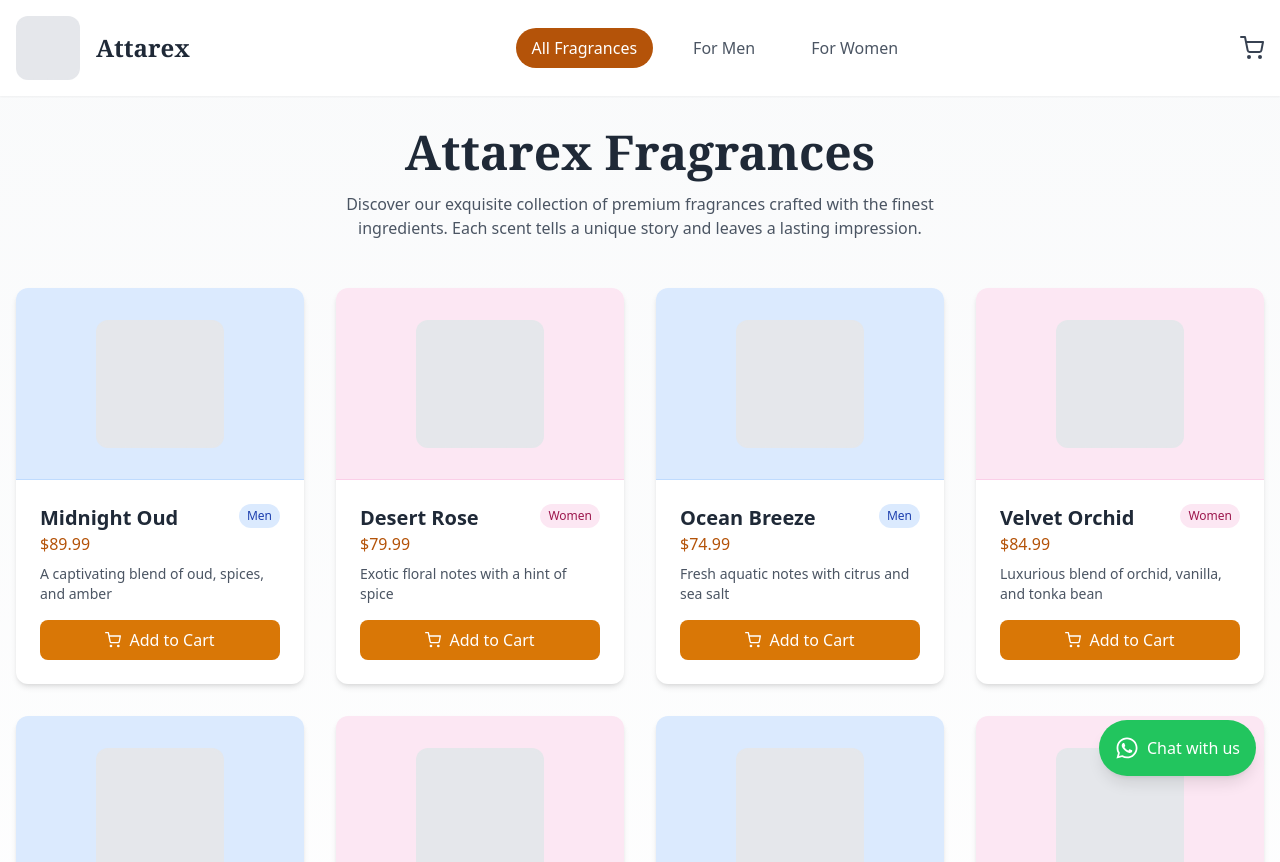
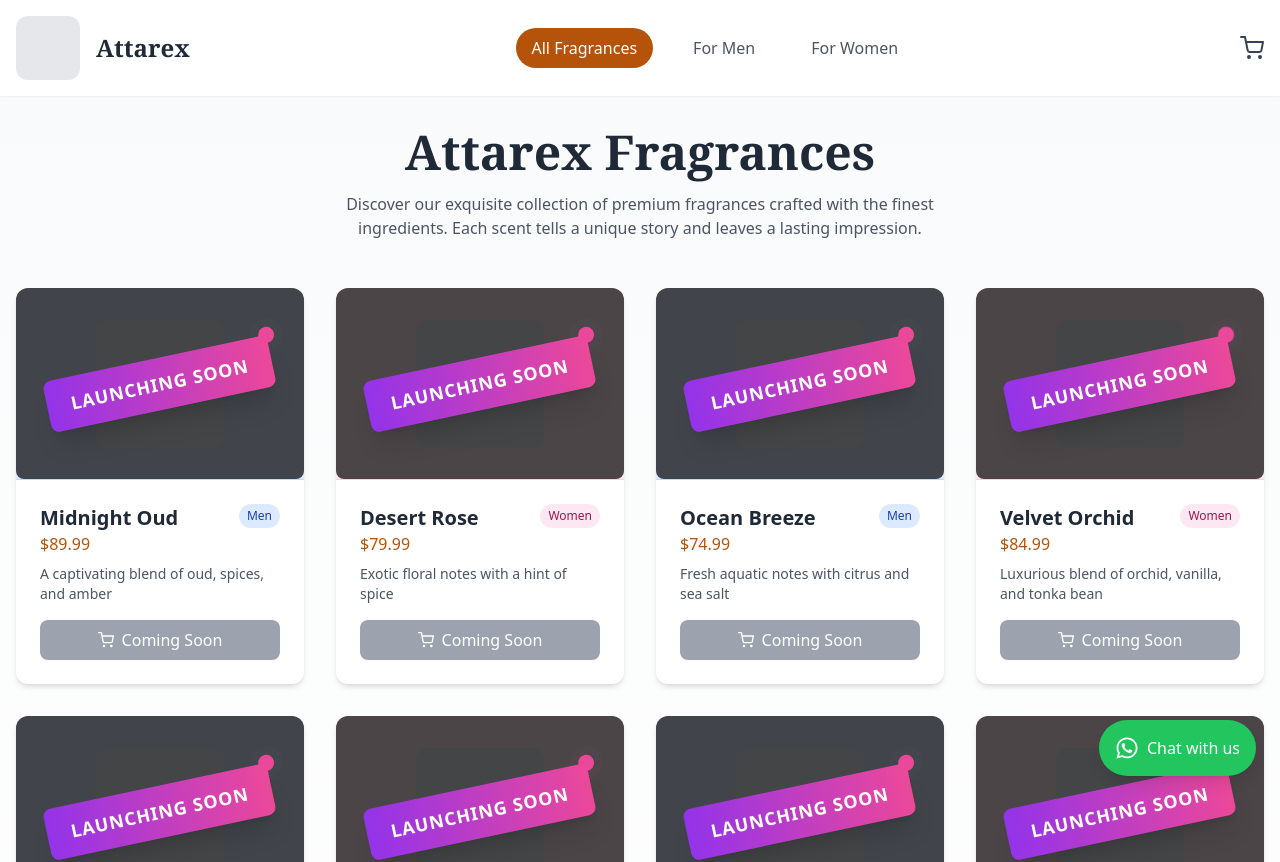
Before and after one commit to Abdullahbutt-143/attari, a React (Vite) app: page / in a window 1280 px wide. Shown: the top 862 px of the page. Built offline with nearby package versions, Linux system fonts and the light colour scheme.

Commit message:
update values

```diff
--- /dev/null
+++ b/src/components/LaunchingSoonOverlay.jsx
@@ -0,0 +1,18 @@
+import React from 'react'
+
+export default function LaunchingSoonOverlay() {
+  return (
+    <div className="absolute inset-0 flex items-center justify-center z-10">
+      <div className="bg-black bg-opacity-70 w-full h-full absolute rounded-lg"></div>
+      <div className="relative transform -rotate-12 bg-gradient-to-r from-purple-600 to-pink-500 text-white px-6 py-3 rounded-lg shadow-xl">
+        <span className="text-lg font-bold tracking-wider">LAUNCHING SOON</span>
+        <div className="absolute -top-2 -right-2">
+          <span className="relative flex h-4 w-4">
+            <span className="animate-ping absolute inline-flex h-full w-full rounded-full bg-pink-400 opacity-75"></span>
+            <span className="relative inline-flex rounded-full h-4 w-4 bg-pink-500"></span>
+          </span>
+        </div>
+      </div>
+    </div>
+  );
+};
--- a/src/components/ProductCard.jsx
+++ b/src/components/ProductCard.jsx
@@ -1,7 +1,7 @@
 // src/components/ProductCard.js
 import React from 'react';
 import { FiShoppingCart } from 'react-icons/fi';
-
+import LaunchingSoonOverlay from './LaunchingSoonOverlay';
 const ProductCard = ({ product, onAddToCart }) => {
   // Generate placeholder image based on category
   const getImageClass = () => {
@@ -16,9 +16,13 @@ const ProductCard = ({ product, onAddToCart }) => {
   const [bgColor, borderColor] = getImageClass();
 
   return (
-    <div className="bg-white rounded-xl shadow-md overflow-hidden hover:shadow-xl transition-shadow duration-300">
-      <div className={`h-48 ${bgColor} border-b ${borderColor} flex items-center justify-center`}>
+    <div className="bg-white rounded-xl shadow-md overflow-hidden hover:shadow-xl transition-shadow duration-300 relative">
+      {/* Image container with relative positioning for the overlay */}
+      <div className={`relative h-48 ${bgColor} border-b ${borderColor} flex items-center justify-center`}>
         <div className="bg-gray-200 border-2 border-dashed rounded-xl w-32 h-32" />
+
+        {/* Launching Soon Overlay */}
+        <LaunchingSoonOverlay />
       </div>
 
       <div className="p-6">
@@ -40,14 +44,16 @@ const ProductCard = ({ product, onAddToCart }) => {
 
         <button
           onClick={() => onAddToCart(product)}
-          className="w-full py-2 bg-amber-600 hover:bg-amber-700 text-white rounded-lg flex items-center justify-center transition-colors duration-300"
+          className="w-full py-2 bg-gray-400 text-white rounded-lg flex items-center justify-center transition-colors duration-300 cursor-not-allowed"
+          disabled
         >
           <FiShoppingCart className="mr-2" />
-          Add to Cart
+          Coming Soon
         </button>
       </div>
     </div>
   );
 };
 
+
 export default ProductCard;
```
